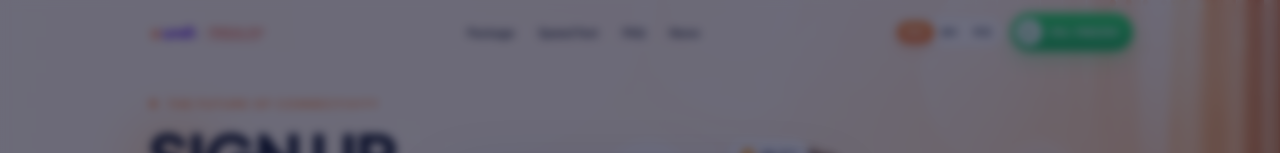
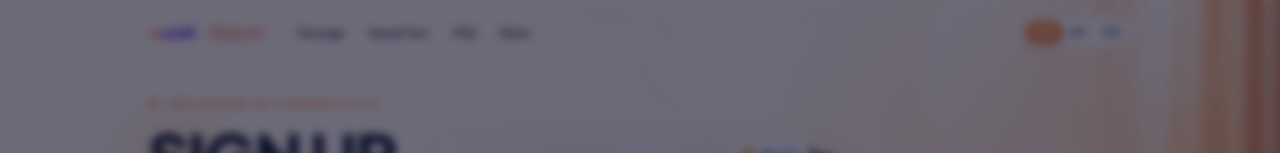
Before and after one commit to nikkiliew0814-pixel/unifi-jb, a Next.js app: page / in a window 1280 px wide. Shown: the top 153 px of the page. Built offline with nearby package versions, Linux system fonts and the light colour scheme; no server answers.

Commit message:
Remove WA phone button from navbar desktop; right-align lang switcher
Co-Authored-By: Claude Sonnet 4.6 <noreply@anthropic.com>

```diff
--- a/components/Navbar.tsx
+++ b/components/Navbar.tsx
@@ -64,7 +64,7 @@ export default function Navbar() {
           </nav>
 
           {/* Right */}
-          <div style={{ display: "flex", alignItems: "center", gap: 10 }}>
+          <div style={{ display: "flex", alignItems: "center", gap: 10, marginLeft: "auto" }}>
             {/* Lang switch */}
             <div className="hide-mobile" style={{
               display: "inline-flex", padding: 3, borderRadius: 999,
@@ -82,18 +82,6 @@ export default function Navbar() {
                 }}>{l}</button>
               ))}
             </div>
-
-            {/* WA button */}
-            <button onClick={() => openWA()} className="btn-wa hide-mobile" style={{ fontSize: 13 }}>
-              <span style={{
-                width: 32, height: 32, borderRadius: "50%", background: "#fff",
-                display: "inline-flex", alignItems: "center", justifyContent: "center",
-                flexShrink: 0, color: "#1eb95a",
-              }}>
-                <WAIcon size={18}/>
-              </span>
-              <span style={{ paddingRight: 10 }}>{WA_DISPLAY}</span>
-            </button>
 
             {/* Hamburger */}
             <button className="show-mobile" onClick={() => setDrawer(true)} style={{
```
